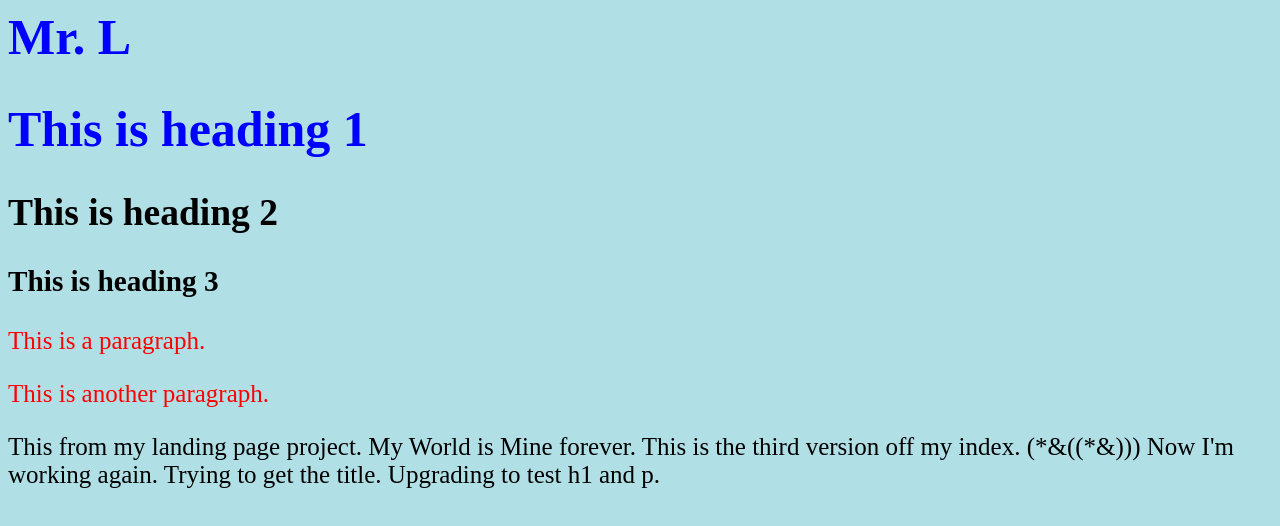
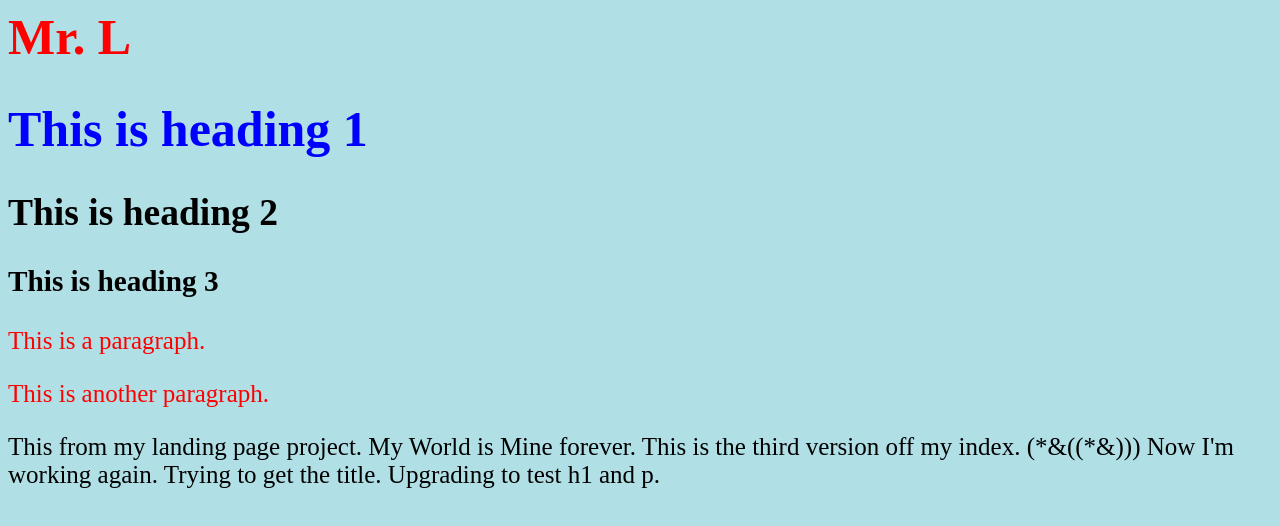
Before and after one commit to ejllefebvre/ejllefebvre.github.io, a plain HTML site: page index.html in a window 1280 px wide. Drawn offline with Linux system fonts and the light colour scheme.

Commit message:
Add files via upload

```diff
--- a/styles.css
+++ b/styles.css
@@ -5,7 +5,7 @@ h1 {
   color: blue;
 }
 h1.monkey{
-  font-size: 50px;
+  color: red;
 }
 p {
   color: red;
```
